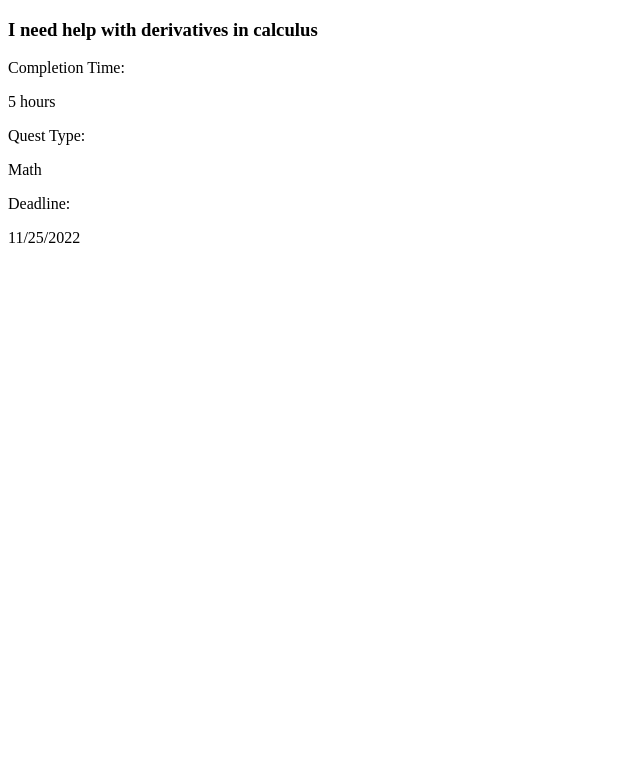
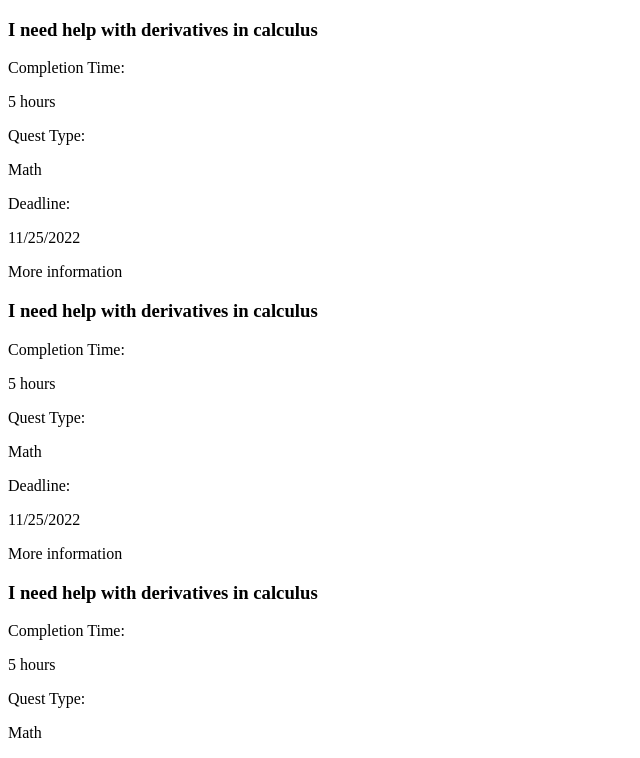
Before and after one commit to william7491681/CSC-4243-Project, a React (Create React App) app: page / in a window 1280 px wide. Shown: the part 2614-3372 px from the top of the page, without its empty margins (0-640 px from the left). Before the commit the page ends 2877 px from the top, so only its background shows below. Built offline with nearby package versions, Linux system fonts and the light colour scheme.

Commit message:
Added create help quest button and request form component base

```diff
--- a/src/App.js
+++ b/src/App.js
@@ -8,7 +8,7 @@
   return (
     <BrowserRouter>
       <Routes>
-        {/* inherits from globalnavbar */}
+        {/* all pages inherit globalnavbar */}
         <Route path="/" element={<GlobalNavbar />}>
           <Route index element={<LandingPage />} />
           <Route path="Profile" element={<Profile />} />
--- a/src/components/Card.js
+++ b/src/components/Card.js
@@ -1,36 +1,32 @@
-
-
-export default function Card({title, topic, time, type, deadline}) {
+export default function Card({title, time, type, deadline, id}) {
     return (
-        <div className="w-72 m-4 cursor-pointer lg:max-w-lg shadow-md shadow-gray-600">
-            <div className="text-center">
-                <h3 className="text-2xl h-16 font-bold bg-gray-300 overflow-y-auto overflow-x-hidden">
+        <div className="w-72 m-4 mt-6 bg-white lg:max-w-lg shadow-2xl shadow-gray-900 rounded-t-xl rounded-b-xl">
+            <div className="text-center text-gray-600">
+                <h3 className="text-black text-2xl h-16 font-bold bg-gray-300 overflow-y-auto overflow-x-hidden rounded-t-xl">
                     {title}
                 </h3>
-                {/* <div className="text-gray-600 grid font-bold pl-3 grid-cols-2 text-left border-b-2">
-                    Topic: {" "}
-                    <p className="ml-1 font-normal text-center">
-                        {topic}
-                    </p>
-                </div> */}
-                <div className="text-gray-600 grid font-bold pl-3 grid-cols-2 text-left border-b-2">
+                <div className="grid font-bold pl-3 grid-cols-2 text-left border-b-2">
                     Completion Time: {" "}
                     <p className="ml-1 font-normal text-center">
                         {time}
                     </p>
                 </div>
-                <div className="text-gray-600 grid font-bold pl-3 grid-cols-2 text-left border-b-2">
+                <div className="grid font-bold pl-3 grid-cols-2 text-left border-b-2">
                     Quest Type: {" "}
                     <p className="ml-1 font-normal text-center">
                         {type}
                     </p>
                 </div>
-                <div className="text-gray-600 grid font-bold pl-3 grid-cols-2 text-left border-b-2">
+                <div className="grid font-bold pl-3 grid-cols-2 text-left border-b-2">
                     Deadline: {" "}
                     <p className="ml-1 font-normal text-center">
                         {deadline}
                     </p>
                 </div>
+                <div className="bg-gray-200 cursor-pointer grid font-bold pl-3
+                text-center border-b-2 rounded-b-xl">
+                    More information
+                </div>
             </div>
         </div>
     )
--- a/src/components/GlobalNavbar.js
+++ b/src/components/GlobalNavbar.js
@@ -1,6 +1,6 @@
 import { Outlet, Link } from "react-router-dom";
 import '../index.css';
-import { MenuIcon, XIcon, BellIcon } from '@heroicons/react/outline'
+import { MenuIcon, XIcon, BellIcon} from '@heroicons/react/outline'
 import { useState } from "react";
 
 export default function GlobalNavbar() {
@@ -8,7 +8,7 @@
     const [nav, setNav] = useState(false);
     const handleHamburgerClick = () => {setNav(!nav)};
 
-    const [numNotifs, setNumNotifs] = useState(0);
+    const [notifs, setNotifs] = useState([]);
 
     return (
         <>
@@ -22,7 +22,7 @@
                     <Link to="/">Help Quest</Link>
                 </nav>
                 <div className="cursor-pointer ml-[20px] mt-[30px]">
-                    <BellIcon className={!numNotifs ? "w-12 mr-11 fill-white" : "w-12 mr-11 fill-red-600"}/>
+                    <BellIcon className={!notifs.length ? "w-12 mr-11 fill-white" : "w-12 mr-11 fill-red-600"}/>
                 </div>
             </div>
             <ul className={!nav ? "hidden" : "absolute bg-zinc-300 px-0 w-48 font-semibold text-center z-50"}>
--- a/src/components/LandingPage.js
+++ b/src/components/LandingPage.js
@@ -1,17 +1,136 @@
 import Card from "./Card"
+import { useState } from "react";
+import { PencilAltIcon } from '@heroicons/react/outline'
+import RequestForm from "./RequestForm";
 
 export default function LandingPage() {
 
+    const [cards, setCards] = useState([{
+        title: "I need help with derivatives in calculus",
+        topic: "Test",
+        time: "5 hours",
+        type: "Math",
+        deadline: "11/25/2022",
+        id: "1"
+        },
+        {
+            title: "I need help with derivatives in calculus",
+            topic: "Test",
+            time: "5 hours",
+            type: "Math",
+            deadline: "11/25/2022",
+            id: "2"
+        },
+        {
+            title: "I need help with derivatives in calculus",
+            topic: "Test",
+            time: "5 hours",
+            type: "Math",
+            deadline: "11/25/2022",
+            id: "3"
+        },
+        {
+            title: "I need help with derivatives in calculus",
+            topic: "Test",
+            time: "5 hours",
+            type: "Math",
+            deadline: "11/25/2022",
+            id: "4"
+        },
+        {
+            title: "I need help with derivatives in calculus",
+            topic: "Test",
+            time: "5 hours",
+            type: "Math",
+            deadline: "11/25/2022",
+            id: "5"
+        },
+        {
+            title: "I need help with derivatives in calculus",
+            topic: "Test",
+            time: "5 hours",
+            type: "Math",
+            deadline: "11/25/2022",
+            id: "6"
+        },
+        {
+            title: "I need help with derivatives in calculus",
+            topic: "Test",
+            time: "5 hours",
+            type: "Math",
+            deadline: "11/25/2022",
+            id: "7"
+        },
+        {
+            title: "I need help with derivatives in calculus",
+            topic: "Test",
+            time: "5 hours",
+            type: "Math",
+            deadline: "11/25/2022",
+            id: "8"
+        },
+        {
+            title: "I need help with derivatives in calculus",
+            topic: "Test",
+            time: "5 hours",
+            type: "Math",
+            deadline: "11/25/2022",
+            id: "9"
+        },
+        {
+            title: "I need help with derivatives in calculus",
+            topic: "Test",
+            time: "5 hours",
+            type: "Math",
+            deadline: "11/25/2022",
+            id: "10"
+        },
+        {
+            title: "I need help with derivatives in calculus",
+            topic: "Test",
+            time: "5 hours",
+            type: "Math",
+            deadline: "11/25/2022",
+            id: "11"
+        },
+        {
+            title: "I need help with derivatives in calculus",
+            topic: "Test",
+            time: "5 hours",
+            type: "Math",
+            deadline: "11/25/2022",
+            id: "12"
+        }
+    ])
+
+    const [showRequestForm, setShowRequestForm] = useState(false);
+    const handleCreateQuestClick = () => setShowRequestForm(!showRequestForm);
+
     return (
-        <div>
-            {/* show cards with */}
-            <Card
-                title={"I need help with derivatives in calculus"}
-                topic={"Test"}
-                time={"5 hours"}
-                type={"Math"}
-                deadline={"11/25/2022"}
-                />
+        <div className="bg-gray-600">
+            <div className="grid grid-cols-1 sm:grid-cols-2 lg:grid-cols-3 xl:grid-cols-4">
+                {cards.map((card) => {
+                    return (
+                        <Card
+                        key={card.id}
+                        title={card.title}
+                        time={card.time}
+                        type={card.type}
+                        deadline={card.deadline}
+                        />
+                    );
+                })}
+            </div>
+            <div className="pt-28">
+
+            </div>
+            {showRequestForm && <RequestForm />}
+            <div className="flex rounded-xl shadow-lg shadow-black text-center
+            fixed bottom-[50px] right-[50px] w-[300px] bg-zinc-300 cursor-pointer"
+            onClick={handleCreateQuestClick}>
+                <PencilAltIcon className="h-[60px] self-center place-self-center" />
+                <h1 className="self-center pl-4 text-[30px]">CREATE QUEST</h1>
+            </div>
         </div>
     )
 }
--- a/src/components/Profile.js
+++ b/src/components/Profile.js
@@ -1,8 +1,14 @@
+import { useState } from "react"
+
 export default function Profile() {
+
+    const [publishedQuests, setPublishedQuests] = useState([]);
+    const [acceptedQuests, setAcceptedQuests] = useState([]);
+
     return (
-        <div className="text-center">
-            <h1>
-                This is a profile
+        <div>
+            <h1 className="absolute bottom-0">
+                test
             </h1>
         </div>
     )
--- /dev/null
+++ b/src/components/RequestForm.js
@@ -0,0 +1,9 @@
+
+export default function RequestForm() {
+    return (
+        <div className="absolute text-left font-black text-9xl">
+            <h1>Testing</h1>
+            <input type="search" name="test" id="asdf;ljk" />
+        </div>
+    )
+}
```
